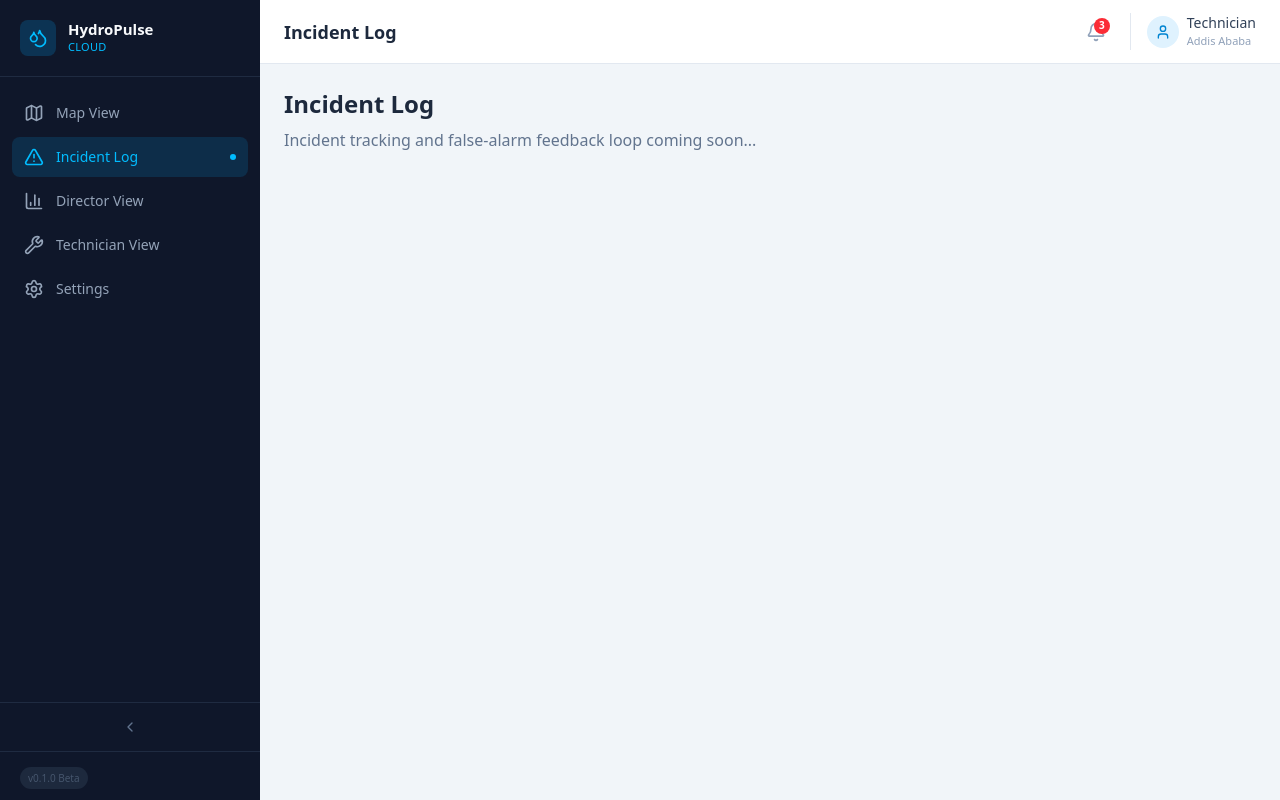
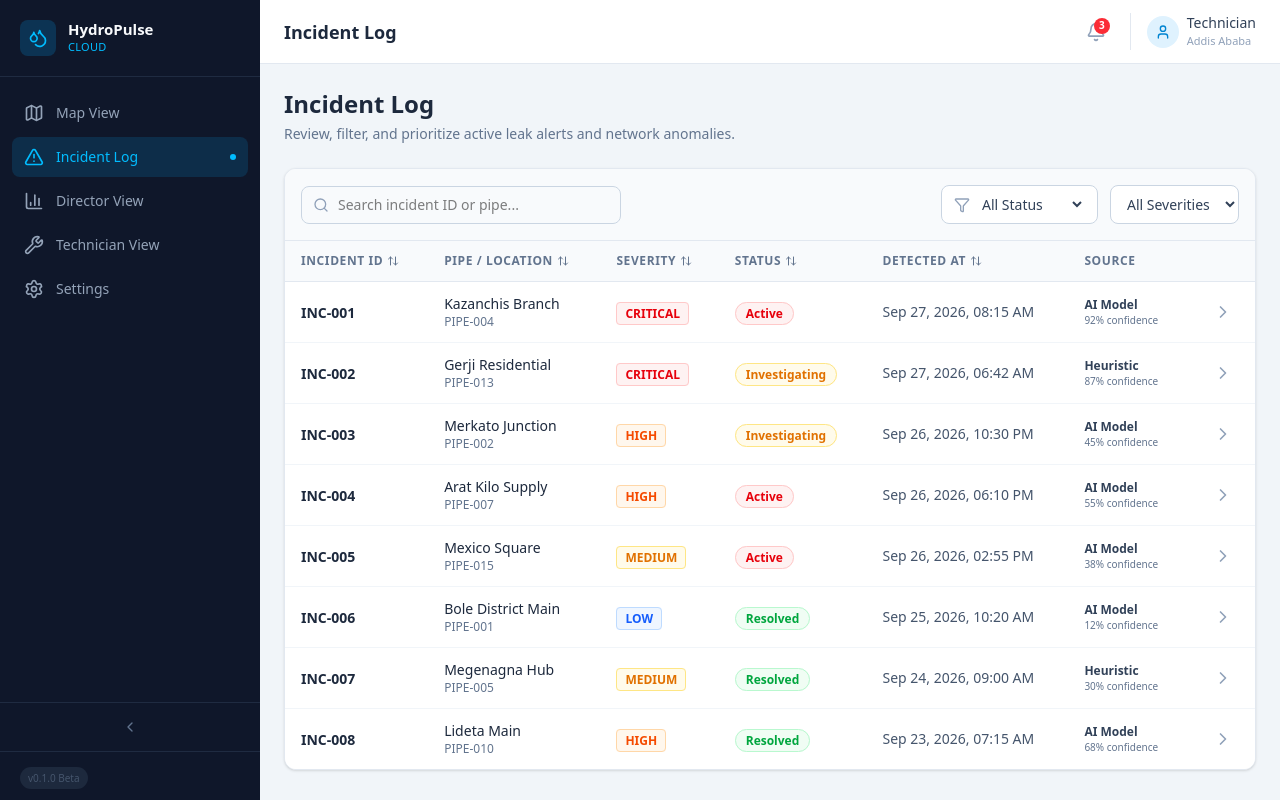
Before and after one commit to elham-abdu/hydropulse-cloud, a Next.js app in the folder frontend/: page /incidents in a window 1280 px wide. Built offline with nearby package versions, Linux system fonts and the light colour scheme.

Commit message:
feat(frontend): implement interactive incident log table with filters

```diff
--- a/frontend/src/app/incidents/page.tsx
+++ b/frontend/src/app/incidents/page.tsx
@@ -1,11 +1,16 @@
 import AppShell from '@/components/layout/AppShell';
+import IncidentTable from '@/components/incidents/IncidentTable';
 
 export default function IncidentsPage() {
   return (
     <AppShell>
-      <div className="p-6">
-        <h2 className="text-2xl font-bold text-slate-800">Incident Log</h2>
-        <p className="text-slate-500 mt-2">Incident tracking and false-alarm feedback loop coming soon...</p>
+      <div className="p-6 max-w-7xl mx-auto space-y-6">
+        <div>
+          <h2 className="text-2xl font-bold text-slate-800">Incident Log</h2>
+          <p className="text-slate-500 mt-1 text-sm">Review, filter, and prioritize active leak alerts and network anomalies.</p>
+        </div>
+
+        <IncidentTable />
       </div>
     </AppShell>
   );
--- /dev/null
+++ b/frontend/src/components/incidents/IncidentTable.tsx
@@ -0,0 +1,199 @@
+'use client';
+
+import { useState, useMemo } from 'react';
+import { Filter, Search, ArrowUpDown, ChevronRight } from 'lucide-react';
+import { mockIncidents, type Incident } from '@/data/mock-pipes';
+import { getSeverityColor, formatDate, formatLeakProbability } from '@/lib/utils';
+
+export default function IncidentTable() {
+  const [searchTerm, setSearchTerm] = useState('');
+  const [statusFilter, setStatusFilter] = useState<string>('all');
+  const [severityFilter, setSeverityFilter] = useState<string>('all');
+  const [sortField, setSortField] = useState<keyof Incident>('created_at');
+  const [sortDirection, setSortDirection] = useState<'asc' | 'desc'>('desc');
+
+  // Filter and sort the mock incidents
+  const filteredData = useMemo(() => {
+    let data = [...mockIncidents];
+
+    // Apply Search
+    if (searchTerm) {
+      const lowerSearch = searchTerm.toLowerCase();
+      data = data.filter(
+        (inc) =>
+          inc.id.toLowerCase().includes(lowerSearch) ||
+          inc.pipe_name.toLowerCase().includes(lowerSearch) ||
+          inc.pipe_id.toLowerCase().includes(lowerSearch)
+      );
+    }
+
+    // Apply Status Filter
+    if (statusFilter !== 'all') {
+      data = data.filter((inc) => inc.status === statusFilter);
+    }
+
+    // Apply Severity Filter
+    if (severityFilter !== 'all') {
+      data = data.filter((inc) => inc.severity === severityFilter);
+    }
+
+    // Apply Sort
+    data.sort((a, b) => {
+      let aVal = a[sortField];
+      let bVal = b[sortField];
+
+      if (aVal === null) aVal = '';
+      if (bVal === null) bVal = '';
+
+      if (aVal < bVal) return sortDirection === 'asc' ? -1 : 1;
+      if (aVal > bVal) return sortDirection === 'asc' ? 1 : -1;
+      return 0;
+    });
+
+    return data;
+  }, [searchTerm, statusFilter, severityFilter, sortField, sortDirection]);
+
+  const toggleSort = (field: keyof Incident) => {
+    if (sortField === field) {
+      setSortDirection(sortDirection === 'asc' ? 'desc' : 'asc');
+    } else {
+      setSortField(field);
+      setSortDirection('desc'); // Default to desc when clicking a new column
+    }
+  };
+
+  const getStatusBadge = (status: string) => {
+    const styles: Record<string, string> = {
+      active: 'bg-red-50 text-red-600 border-red-200',
+      investigating: 'bg-amber-50 text-amber-600 border-amber-200',
+      resolved: 'bg-green-50 text-green-600 border-green-200',
+    };
+    return `px-2.5 py-0.5 rounded-full border text-xs font-semibold capitalize ${styles[status] || ''}`;
+  };
+
+  return (
+    <div className="bg-white rounded-xl shadow-sm border border-slate-200 overflow-hidden">
+
+      {/* Table Toolbar */}
+      <div className="p-4 border-b border-slate-200 flex flex-col sm:flex-row gap-4 justify-between items-center bg-slate-50">
+        <div className="relative w-full sm:max-w-xs">
+          <Search className="absolute left-3 top-1/2 -translate-y-1/2 w-4 h-4 text-slate-400" />
+          <input
+            type="text"
+            placeholder="Search incident ID or pipe..."
+            value={searchTerm}
+            onChange={(e) => setSearchTerm(e.target.value)}
+            className="w-full pl-9 pr-4 py-2 text-sm border border-slate-300 rounded-lg focus:outline-none focus:ring-2 focus:ring-sky-500 focus:border-sky-500"
+          />
+        </div>
+
+        <div className="flex gap-3 w-full sm:w-auto">
+          <div className="flex items-center gap-2 border border-slate-300 bg-white rounded-lg px-3 py-2">
+            <Filter className="w-4 h-4 text-slate-400" />
+            <select
+              value={statusFilter}
+              onChange={(e) => setStatusFilter(e.target.value)}
+              className="text-sm bg-transparent border-none focus:outline-none text-slate-700 cursor-pointer"
+            >
+              <option value="all">All Status</option>
+              <option value="active">Active</option>
+              <option value="investigating">Investigating</option>
+              <option value="resolved">Resolved</option>
+            </select>
+          </div>
+
+          <select
+            value={severityFilter}
+            onChange={(e) => setSeverityFilter(e.target.value)}
+            className="text-sm border border-slate-300 bg-white rounded-lg px-3 py-2 focus:outline-none focus:ring-2 focus:ring-sky-500 text-slate-700 cursor-pointer"
+          >
+            <option value="all">All Severities</option>
+            <option value="critical">Critical</option>
+            <option value="high">High</option>
+            <option value="medium">Medium</option>
+            <option value="low">Low</option>
+          </select>
+        </div>
+      </div>
+
+      {/* Responsive Table */}
+      <div className="overflow-x-auto">
+        <table className="w-full text-left border-collapse">
+          <thead>
+            <tr className="bg-slate-50 border-b border-slate-200">
+              <th className="px-4 py-3 text-xs font-bold text-slate-500 uppercase tracking-wider cursor-pointer hover:bg-slate-100" onClick={() => toggleSort('id')}>
+                <div className="flex items-center gap-1">Incident ID <ArrowUpDown className="w-3 h-3" /></div>
+              </th>
+              <th className="px-4 py-3 text-xs font-bold text-slate-500 uppercase tracking-wider cursor-pointer hover:bg-slate-100" onClick={() => toggleSort('pipe_name')}>
+                <div className="flex items-center gap-1">Pipe / Location <ArrowUpDown className="w-3 h-3" /></div>
+              </th>
+              <th className="px-4 py-3 text-xs font-bold text-slate-500 uppercase tracking-wider cursor-pointer hover:bg-slate-100" onClick={() => toggleSort('severity')}>
+                <div className="flex items-center gap-1">Severity <ArrowUpDown className="w-3 h-3" /></div>
+              </th>
+              <th className="px-4 py-3 text-xs font-bold text-slate-500 uppercase tracking-wider cursor-pointer hover:bg-slate-100" onClick={() => toggleSort('status')}>
+                <div className="flex items-center gap-1">Status <ArrowUpDown className="w-3 h-3" /></div>
+              </th>
+              <th className="px-4 py-3 text-xs font-bold text-slate-500 uppercase tracking-wider cursor-pointer hover:bg-slate-100" onClick={() => toggleSort('created_at')}>
+                <div className="flex items-center gap-1">Detected At <ArrowUpDown className="w-3 h-3" /></div>
+              </th>
+              <th className="px-4 py-3 text-xs font-bold text-slate-500 uppercase tracking-wider">
+                Source
+              </th>
+              <th className="px-4 py-3"></th>
+            </tr>
+          </thead>
+          <tbody className="divide-y divide-slate-100 bg-white">
+            {filteredData.length === 0 ? (
+              <tr>
+                <td colSpan={7} className="px-4 py-12 text-center text-slate-500">
+                  No incidents match your current filters.
+                </td>
+              </tr>
+            ) : (
+              filteredData.map((inc) => (
+                <tr key={inc.id} className="hover:bg-slate-50 transition-colors group">
+                  <td className="px-4 py-3 whitespace-nowrap">
+                    <span className="text-sm font-semibold text-slate-800">{inc.id}</span>
+                  </td>
+                  <td className="px-4 py-3">
+                    <p className="text-sm font-medium text-slate-800">{inc.pipe_name}</p>
+                    <p className="text-xs text-slate-500">{inc.pipe_id}</p>
+                  </td>
+                  <td className="px-4 py-3 whitespace-nowrap">
+                    <span className={`px-2 py-0.5 rounded text-xs font-bold uppercase border ${getSeverityColor(inc.severity)}`}>
+                      {inc.severity}
+                    </span>
+                  </td>
+                  <td className="px-4 py-3 whitespace-nowrap">
+                    <span className={getStatusBadge(inc.status)}>{inc.status}</span>
+                  </td>
+                  <td className="px-4 py-3 whitespace-nowrap text-sm text-slate-600">
+                    {formatDate(inc.created_at)}
+                  </td>
+                  <td className="px-4 py-3">
+                    <div className="flex flex-col">
+                      <span className="text-xs font-semibold text-slate-700">
+                        {inc.source === 'ml_model' ? 'AI Model' : 'Heuristic'}
+                      </span>
+                      {inc.leak_probability > 0 && (
+                        <span className="text-[10px] text-slate-500">
+                          {formatLeakProbability(inc.leak_probability)} confidence
+                        </span>
+                      )}
+                    </div>
+                  </td>
+                  <td className="px-4 py-3 whitespace-nowrap text-right">
+                    <button className="text-slate-400 hover:text-sky-600 transition-colors p-1.5 rounded-lg hover:bg-sky-50">
+                      <ChevronRight className="w-5 h-5" />
+                    </button>
+                  </td>
+                </tr>
+              ))
+            )}
+          </tbody>
+        </table>
+      </div>
+
+    </div>
+  );
+}
```
